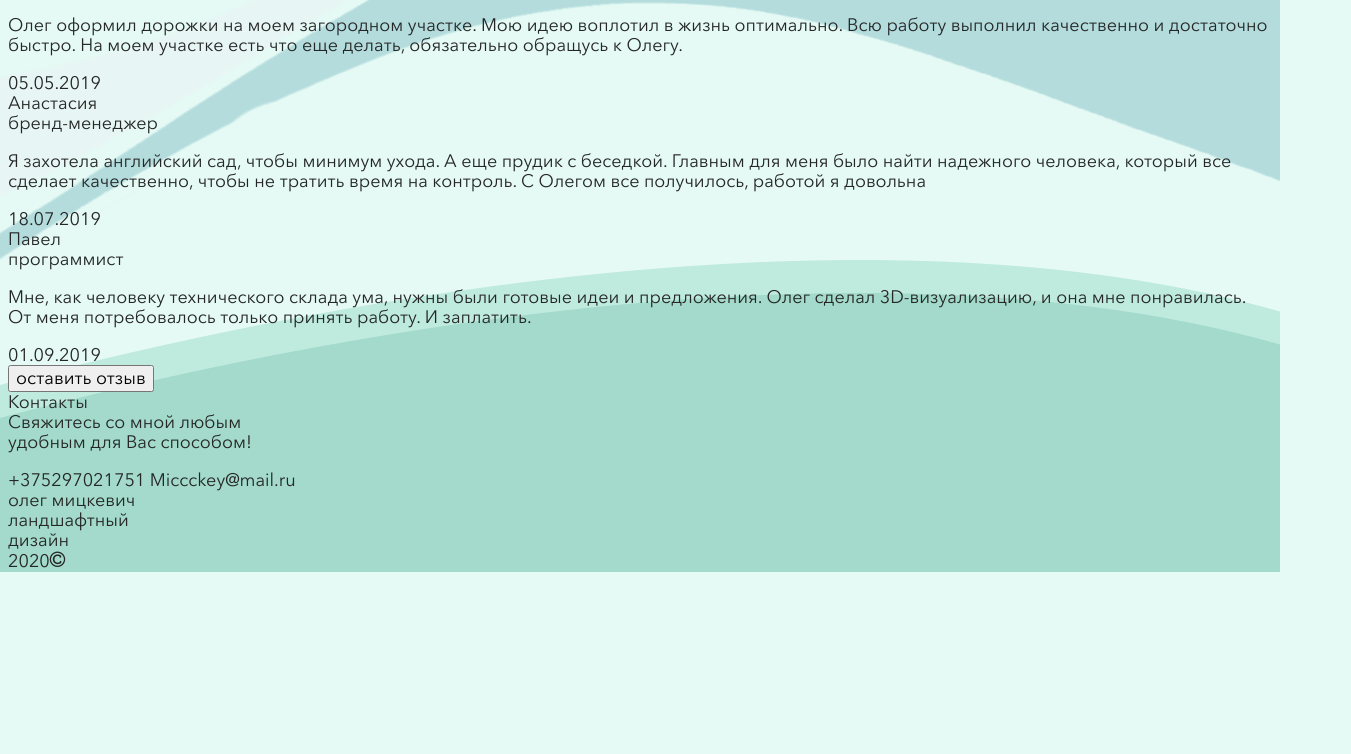
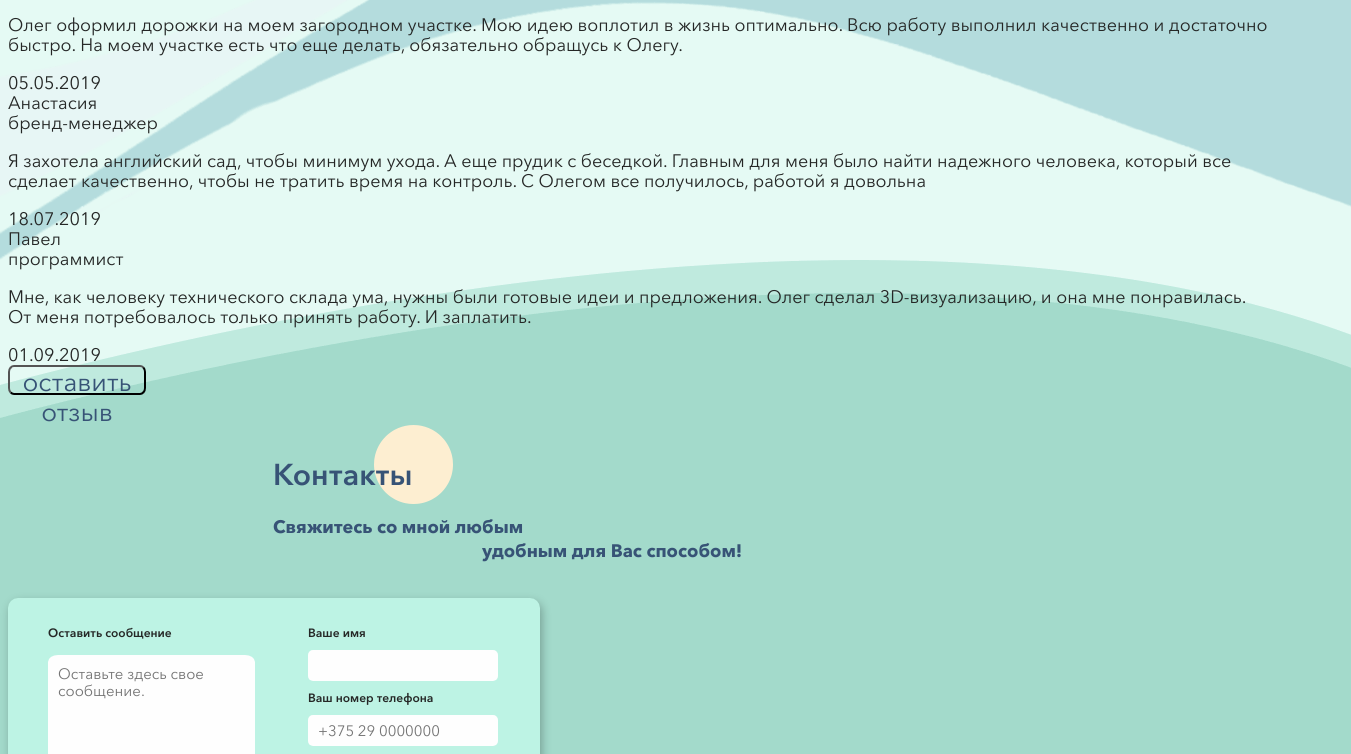
Before and after one commit to Flash922/oleg, a website: page app/index.html in a window 1280 px wide. Shown: the part 2046-2800 px from the top of the page, 1351 px wide, since content can reach past the window. Before the commit the page ends 2618 px from the top, so only its background shows below. Drawn offline with nearby package versions, Linux system fonts and the light colour scheme; files that its build step writes are made by us from their sources; files whose address does not match are found by name.

Commit message:
add form message

```diff
--- a/app/index.html
+++ b/app/index.html
@@ -213,11 +213,33 @@
       <div class="container">
         <div class="contact__inner">
           <div class="contact__title">
-            <div class="">Контакты</div>
-            <div class="">Свяжитесь со мной любым</div>
-            <div class="">удобным для Вас способом!</div>
+            <div class="contact__title-1">Контакты</div>
+            <div class="contact__title-2">Свяжитесь со мной любым</div>
+            <div class="contact__title-3">удобным для Вас способом!</div>
           </div>
-          <div class="contact__wrapper">
+          <div class="form__wrapper">
+            <form class="form" action="">
+              <div class="form__box">
+                <div class="form__message">
+                  <label for="contact__message">Оставить сообщение
+                    <textarea type="text" placeholder="Оставьте здесь свое сообщение."></textarea>
+                  </label>
+                </div>
+                <fieldset class="form__fieldset">
+                <div class="form__row">Ваше имя
+                  <input type="text">
+                </div>
+                <div class="form__row">Ваш номер телефона
+                    <input type="tel" minlength="11" placeholder="+375 29 0000000">
+                </div>
+                <div class="form__row">Ваш e-mail
+                    <input type="email">
+                </div>
+                </fieldset>
+              </div>
+              <button class="m-button" type="submit" >отправить</button>
+              </div>
+            </form>
             <div class="contact__form"></div>
             <div class="contact__info">
               <p></p>
@@ -233,15 +255,18 @@
     <div class="container">
       <div class="footer__inner">
         <a href="#" class="logo">
-          <div class="img-logo"></div>
-          <div class="info-logo">
-            <div class="name">олег мицкевич</div>
-            <div class="spec">ландшафтный дизайн</div>
+          <div class="logo__img"></div>
+          <div class="logo__info">
+            <div class="logo__name">олег мицкевич</div>
+            <div class="logo__spec">ландшафтный дизайн</div>
           </div>
         </a>
-        <div class="year">2020<span class="icon-copyright"></span>
+        <!-- <div class="unp">ИП Мицкевич Ю.Р
+          УНП 391735437</div> -->
+        <div class="year">2020 <span class="icon-copyright"></span>
         </div>
-        <div class="social"> <a class="vk" href=""></a><a class="insragram" href=""></a></div>
+          <a class="icon-vk" href=""></a>
+          <a class="icon-instagram" href=""></a>
       </div>
     </div>
   </footer>
--- a/app/scss/_global.scss
+++ b/app/scss/_global.scss
@@ -92,18 +92,18 @@ flex: 0 0 auto;
     margin-bottom: 20px;
   }
 }
-@media (max-width: 300px){
-  .container{
-    padding: 0 5px;
-  }
-}
-// @media (max-width: 480px){
+// @media (max-width: 300px){
+//   .container{
+//     padding: 0 5px;
+//   }
+// }
+// // @media (max-width: 480px){
+// //   .container{
+// //     padding: 0 30px;
+// //   }
+// // }
+// @media (max-width: 1200px){
 //   .container{
 //     padding: 0 30px;
 //   }
 // }
-@media (max-width: 1200px){
-  .container{
-    padding: 0 30px;
-  }
-}
--- a/app/scss/style.scss
+++ b/app/scss/style.scss
@@ -257,7 +257,135 @@
 //end reviews
 
 //start contact
+.contact__inner{
+  margin-bottom: 85px;
+}
+.contact__title{
+  margin-left: 265px;
+}
 //end contact
+//start footer
+.footer__inner{
+  display: flex;
+  justify-content: space-between;
+  margin-bottom: 40px;
+  align-items: center;
+  .icon-vk{
+    margin: 0 13px 0 auto;
+  }
+}
+.year{
+  margin-left: auto;
+  font-weight: 500;
+}
+.contact__title{
+  max-width: 470px;
+  min-height: 130px;
+  font-size: 18px;
+  color: #375376;
+  font-weight: 700;
+  line-height: 24px;
+  &-1{
+    max-width: 280px;
+    line-height: 79px;
+    background-image: url(../images/contact/contact-back.png);
+    background-position: top;
+    background-repeat: no-repeat;
+    font-size: 30px;
+    font-weight: 600;
+    height: 90px;
+    padding-top: 10px;
+  }
+  &-3{
+    margin-left: 209px;
+  }
+}
+.form{
+  &__wrapper{
+  padding-top: 35px;
+  }
+  padding-top: 35px;
+  font-size: 12px;
+  font-weight: 600;
+  width: 532px;
+  height: 279px;
+  border-radius: 10px;
+  background-color: #bdf3e4;
+  box-shadow: 2px 4px 10px rgba(0,0,0,.27);
+  padding: 25px 40px 25px 40px;
+  &__box{
+    height: 200px;
+    width: 100%;
+    display: flex;
+  }
+  &__fieldset{
+    div+div,input{
+      margin-top: 7px;
+    }
+    border: none;
+    padding:0;
+  }
+  &__row{
+    width: 190px;
+  }
+  textarea,input{
+    font-size: 15px;
+    background-color: #fefefe;
+    border: 0;
+    padding: 10px;
+  }
+  input{
+    width: 190px;
+    height: 31px;
+    border-radius: 5px;
+    padding: 10px;
+  }
+  textarea{
+    width: 207px;
+    height: 155px;
+    border-radius: 10px/7px;
+    resize: none;
+    margin-top: 12px;
+  }
+  button{
+    font-size: 16px;
+    color: #375376;
+    width: 138px;
+    height: 30px;
+    border-radius: 6px/7px;
+    background-color: transparent;
+    border: solid 2px #375376;
+    margin-left: 35px;
+  }
+}
+button{
+    font-size: 26px;
+    color: #375376;
+    width: 138px;
+    height: 30px;
+    border-radius: 6px/7px;
+    background-color: transparent;
+    text-transform: lowercase;
+  }
+//end footer
+
+
+
+
+
+
+
+
+
+
+
+
+
+@media (max-width: 1062px){
+  .button__box{
+    display: none;
+  }
+}
 @media (max-width: 1024px){
   .slick-dots {
     margin-left: 1px;
@@ -273,9 +401,9 @@
     //   margin-top: 2px;
     // }
   }
-  .button__box{
-    display: none;
-  }
+  // .button__box{
+  //   display: none;
+  // }
   .m-slider__inner{
     button{
     margin: 0 auto;
@@ -374,7 +502,7 @@
     bottom: 16%;
   }
 }
-@media (min-width: 1024px){
+@media (min-width: 1062px){
 .m-slider__inner>button{
     display: none;
     }
```
Also changed, not shown: app/images/contact/contact-back.png (added).
